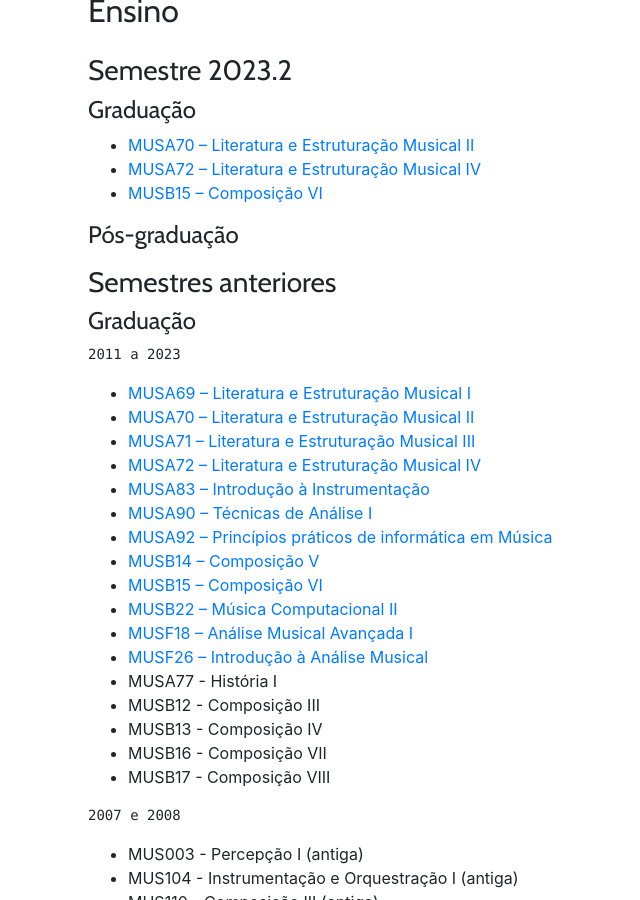
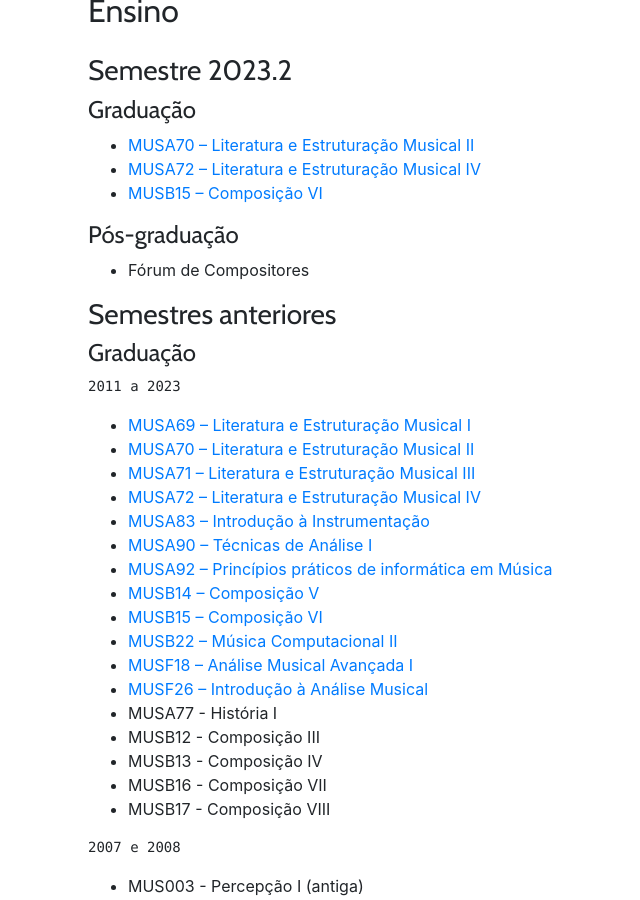
Before and after one commit to kroger/genosmus, a Jekyll site: the page built from _marcos/index.html, in a window 1280 px wide and 900 px high, scrolled down 459 px. Shown: the whole window, without its empty margins (12-652 px from the left). Built offline with Jekyll 4.4.1, drawn with Linux system fonts in a browser that asks for light colours; nearby versions of some CDN libraries.

Commit message:
Insere componente ainda sem página

```diff
--- a/_marcos/index.html
+++ b/_marcos/index.html
@@ -63,6 +63,7 @@ title: Marcos Sampaio
 <h4>Pós-graduação</h4>
 
 <ul>
+    <li>Fórum de Compositores</li>
     {% for page in pages %}
     {% assign disciplina = page.relative_path | split: '/' | last | replace: '.md', '' %}
     {% if site.data.docentes.marcos.atual contains disciplina %}
```
